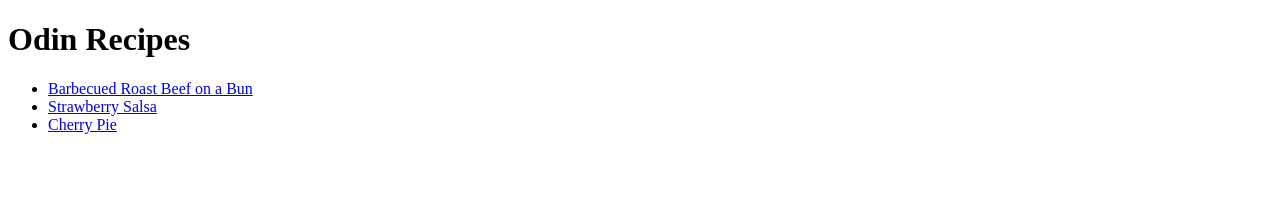
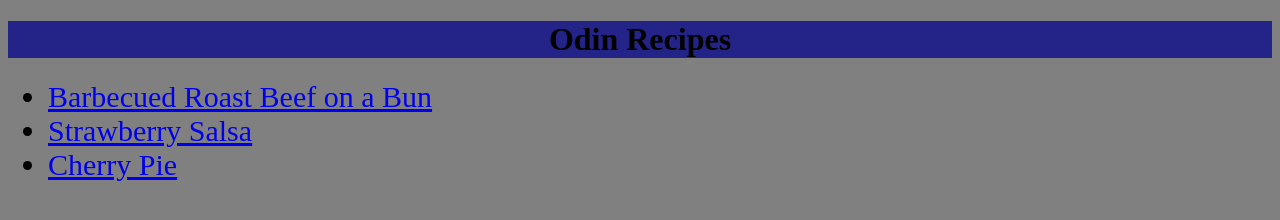
Before and after one commit to AbbaZab/odin-recipes, a plain HTML site: page index.html in a window 1280 px wide. Drawn offline with Linux system fonts and the light colour scheme.

Commit message:
Added a css file
Initial addition of css fie with basic changes

```diff
--- a/index.html
+++ b/index.html
@@ -2,6 +2,7 @@
 
 <html lang="en">
     <head>
+        <link rel="stylesheet" href="style.css">
         <meta charset="utf-8">
         <title>Odin Recipe Project</title>
     </head>
@@ -10,9 +11,9 @@
     <body>
         <h1>Odin Recipes</h1>
         <ul>
-            <li><a href="./recipes/roast-beef-bun.html">Barbecued Roast Beef on a Bun</a></li>
-            <li><a href="./recipes/strawberry-salsa.html">Strawberry Salsa</a></li>
-            <li><a href="./recipes/cherry-pie.html">Cherry Pie</a></li>
+            <li class="mainlinklist"><a href="./recipes/roast-beef-bun.html">Barbecued Roast Beef on a Bun</a></li>
+            <li class="mainlinklist"><a href="./recipes/strawberry-salsa.html">Strawberry Salsa</a></li>
+            <li class="mainlinklist"><a href="./recipes/cherry-pie.html">Cherry Pie</a></li>
         </ul>
     </body>
 </html>
--- /dev/null
+++ b/style.css
@@ -0,0 +1,17 @@
+* {
+    background-color: grey;
+}
+
+.mainlinklist {
+    font-size: 30px;
+}
+
+img {
+    width: 400px;
+    height: auto;
+}
+
+h1 {
+    text-align: center;
+    background-color: rgb(35, 35, 136);
+}
```
Also changed, not shown: recipes/cherry-pie.html (+1 -0 lines), recipes/roast-beef-bun.html (+1 -0 lines), recipes/strawberry-salsa.html (+1 -0 lines).
